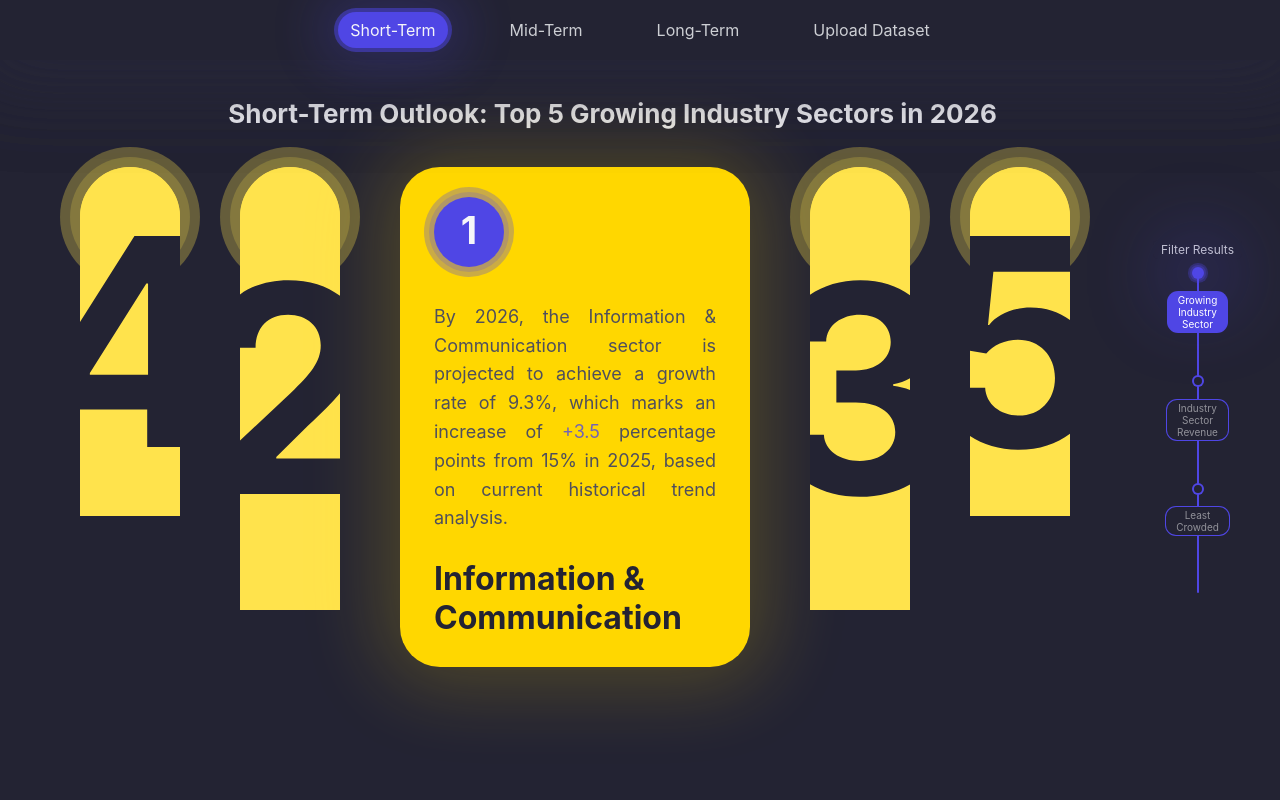
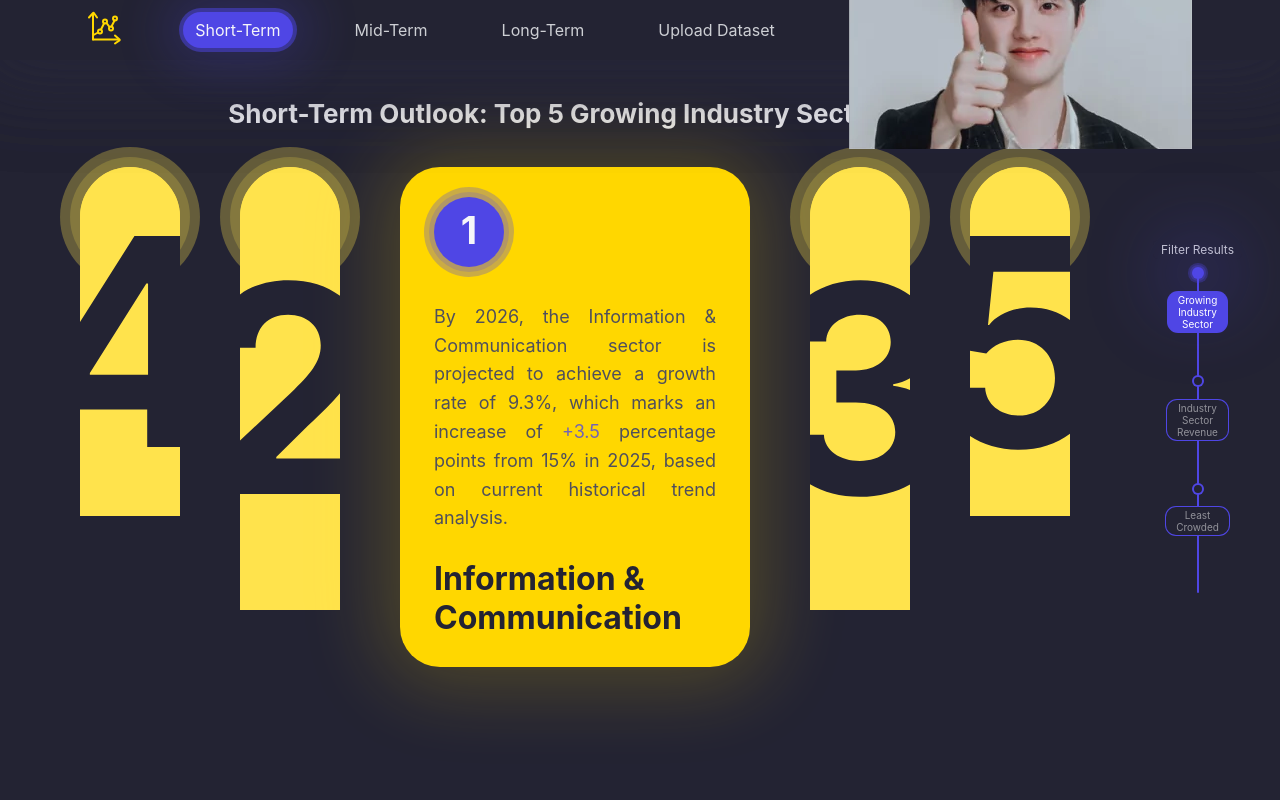
Before and after one commit to p3uj/BizTrend-Forecast, a React (Vite) app in the folder frontend/: page /home in a window 1280 px wide. Shown: the top 800 px of the page. Built offline with nearby package versions, Linux system fonts and the light colour scheme.

Commit message:
Update: - Added tooltip for short-term, mid-term, and long term. - Added system icon. - Added Profile icon with menu and navigation for the log out menu button.

```diff
--- a/frontend/src/components/NavBar.jsx
+++ b/frontend/src/components/NavBar.jsx
@@ -1,8 +1,15 @@
 import "../css/navbar.css";
 import { useState } from "react";
+import SampleProfile from "../assets/img/do.png";
+import SystemIcon from "../assets/icons/system-icon.svg";
+import { Tooltip } from "react-tooltip";
+import { useNavigate } from "react-router-dom";
 
 function Navbar({ showModal }) {
+  const navigate = useNavigate();
+
   const [activeTab, setActiveTab] = useState(".short-term");
+  const [isProfileHover, setProfileHover] = useState(false);
 
   // Function to scroll to the section smoothly
   const scrollToSection = (sectionId) => {
@@ -32,7 +39,16 @@ function Navbar({ showModal }) {
 
   return (
     <nav>
+      <Tooltip
+        id="nav-menu-tooltip"
+        place="top"
+        effect="solid"
+        className="tooltip"
+      />
       <ul>
+        <li className="system-icon">
+          <img src={SystemIcon} alt="system-icon" />
+        </li>
         <li
           className={activeTab === ".short-term" ? "active" : ""}
           onClick={() => {
@@ -41,6 +57,9 @@ function Navbar({ showModal }) {
           }}
         >
           <a
+            data-tooltip-id="nav-menu-tooltip"
+            data-tooltip-content="1 year in the future"
+            data-tooltip-offset={30}
             onClick={() => {
               setActiveTab(".short-term");
               scrollToSection("#short-term");
@@ -57,6 +76,9 @@ function Navbar({ showModal }) {
           }}
         >
           <a
+            data-tooltip-id="nav-menu-tooltip"
+            data-tooltip-content="3 years in the future"
+            data-tooltip-offset={30}
             onClick={() => {
               setActiveTab(".mid-term");
               scrollToSection("#mid-term");
@@ -73,6 +95,9 @@ function Navbar({ showModal }) {
           }}
         >
           <a
+            data-tooltip-id="nav-menu-tooltip"
+            data-tooltip-content="5 years in the future"
+            data-tooltip-offset={30}
             onClick={() => {
               setActiveTab(".long-term");
               scrollToSection("#long-term");
@@ -82,6 +107,28 @@ function Navbar({ showModal }) {
           </a>
         </li>
         <li onClick={showModal}>Upload Dataset</li>
+        <li>
+          <img
+            src={SampleProfile}
+            alt="sample-profile"
+            onMouseEnter={() => setProfileHover(true)}
+            onMouseLeave={() => setProfileHover(false)}
+          />
+
+          {isProfileHover && (
+            <div
+              className="profile-menu-container"
+              onMouseEnter={() => setProfileHover(true)}
+              onMouseLeave={() => setProfileHover(false)}
+            >
+              <div className="profile-menu">
+                <li>Edit Account Details</li>
+                <li>User Management</li>
+                <li onClick={() => navigate("/")}>Log Out</li>
+              </div>
+            </div>
+          )}
+        </li>
       </ul>
     </nav>
   );
```
